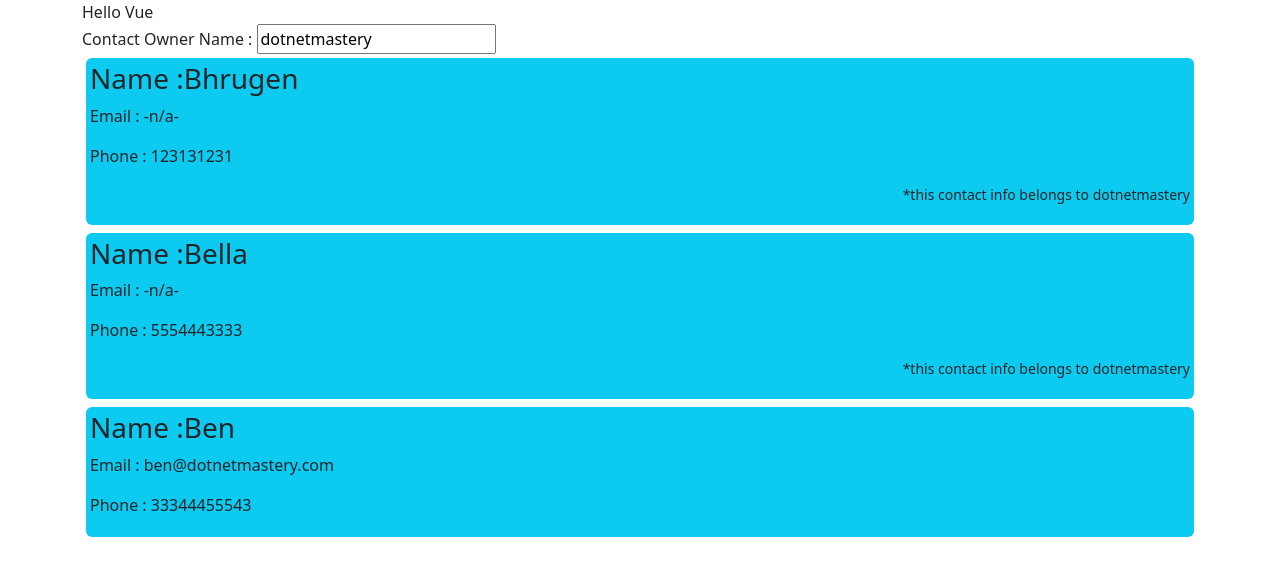
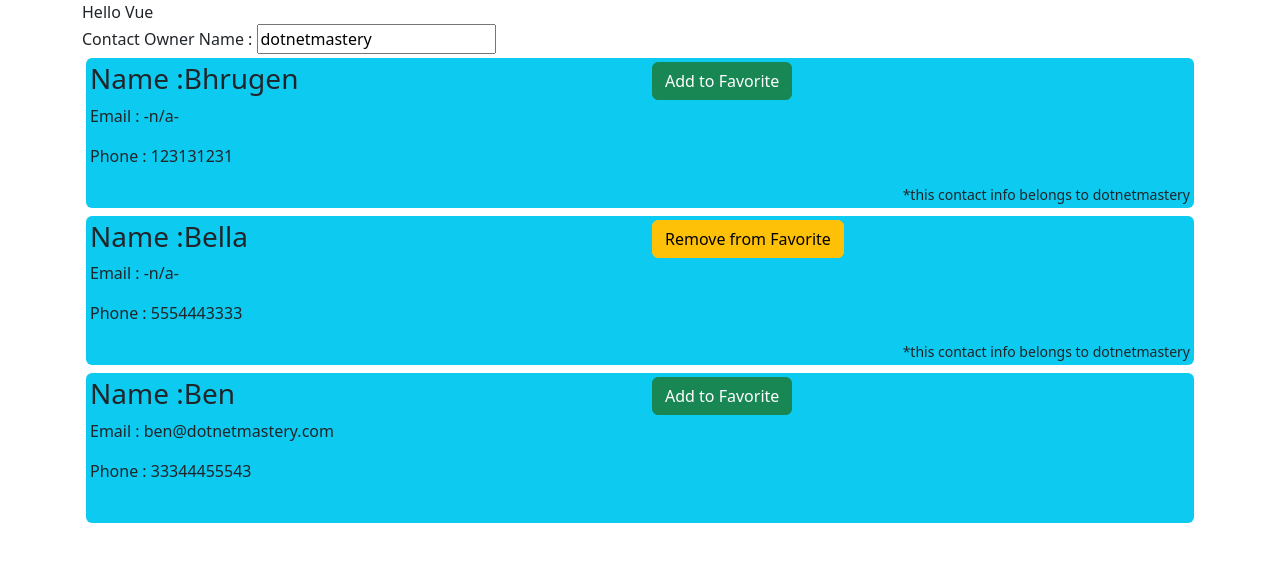
Before and after one commit to tee2490/02_VueComponents, a Vue app: page / in a window 1280 px wide. Shown: the top 576 px of the page. Built offline with nearby package versions, Linux system fonts and the light colour scheme.

Commit message:
09 dynamically change class and button text

```diff
--- a/src/components/Contact.vue
+++ b/src/components/Contact.vue
@@ -1,15 +1,20 @@
 <template>
-  <div class="bg-info rounded p-1 m-1">
+  <div class="bg-info rounded p-1 pb-4 m-1">
     <div class="row">
-      <div class="col-12">
+      <div class="col-6">
         <h3>Name :{{ name }}</h3>
         <p>Email : {{ email }}</p>
         <p>Phone : {{ phone }}</p>
-        <p class="float-end small" v-if="ownername != ''">
-          *this contact info belongs to {{ ownername }}
-        </p>
+      </div>
+      <div class="col-3">
+        <button :class="[isFavorite ? 'btn btn-warning' : 'btn btn-success']">
+          {{ isFavorite ? "Remove from" : "Add to" }} Favorite
+        </button>
       </div>
     </div>
+    <span class="float-end small" v-if="ownername != ''">
+      *this contact info belongs to {{ ownername }}
+    </span>
   </div>
 </template>
 <script setup>
```
